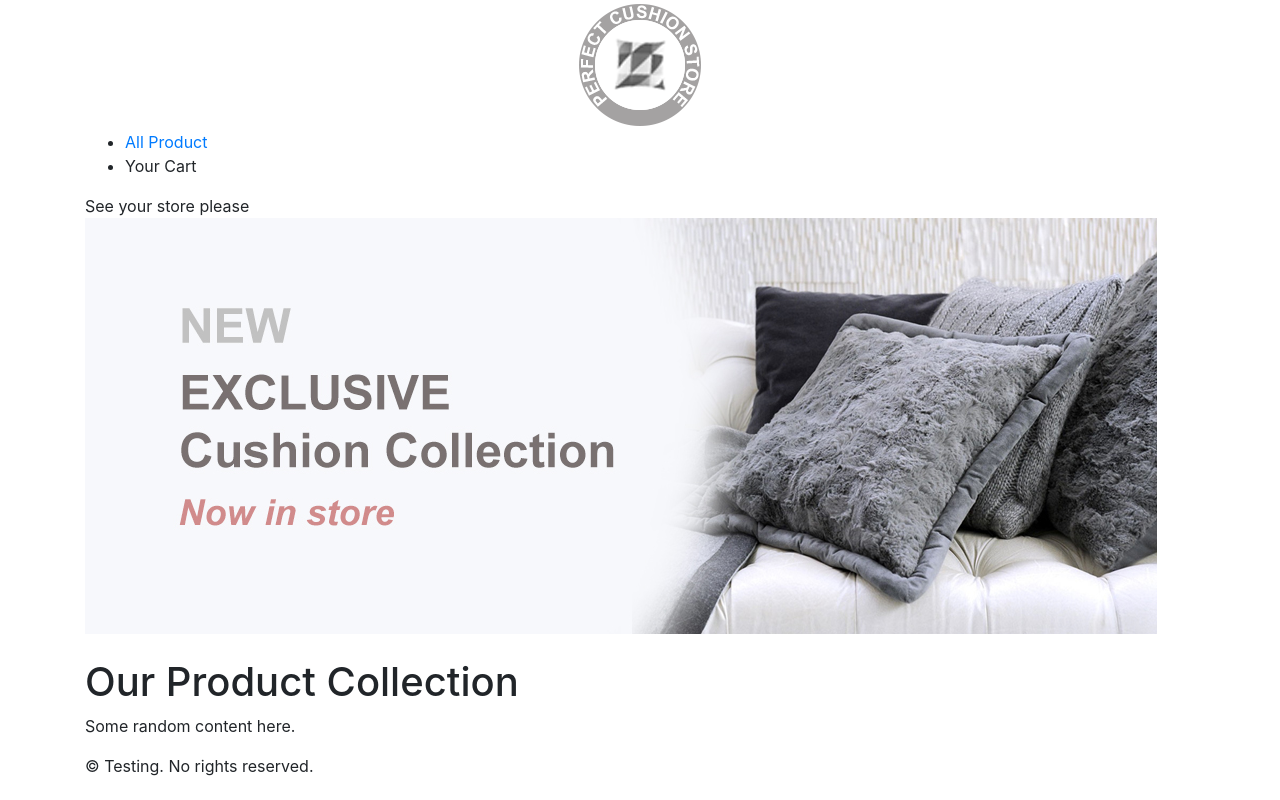
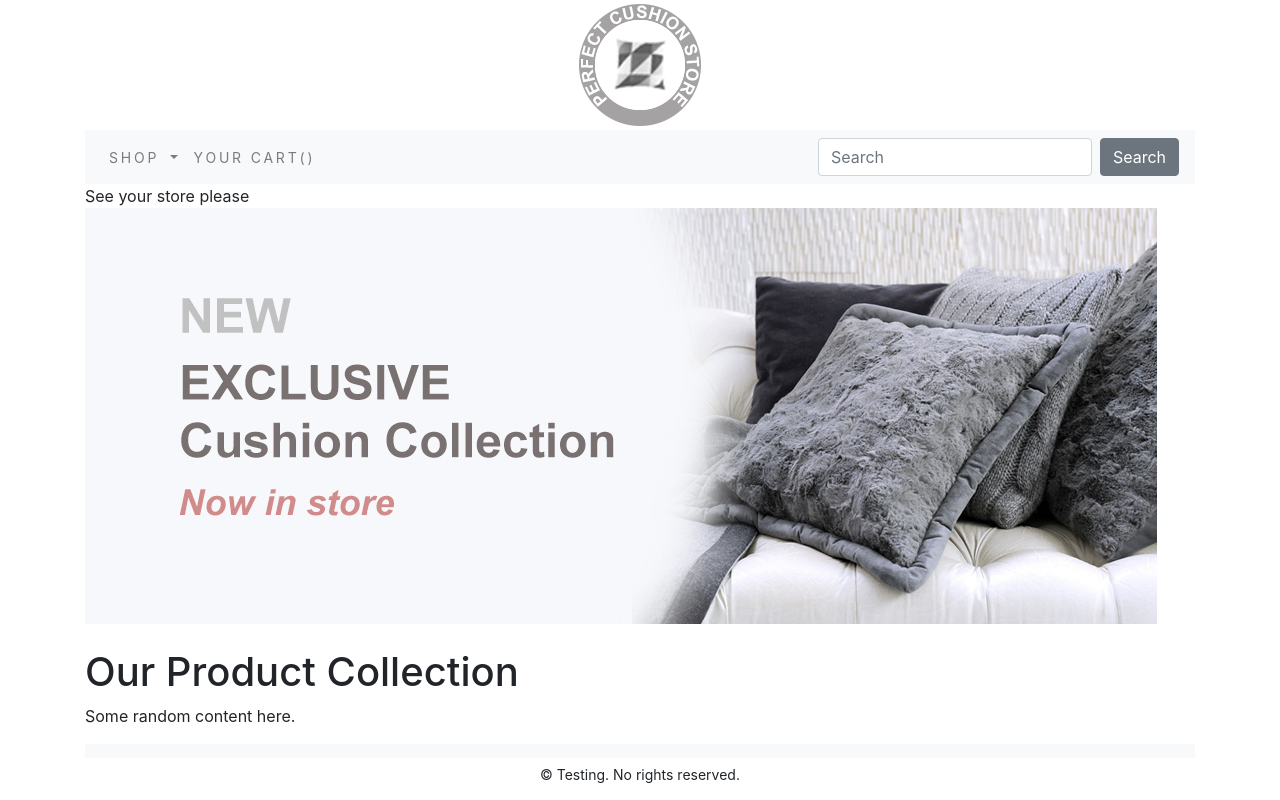
Before and after one commit to akashbindal91/django_ecommerce_practice, a Django app: page / in a window 1280 px wide. Run offline with Django 3.2, Linux system fonts and the light colour scheme; data that the repository does not hold is empty; some libraries are stand-ins or nearby versions.

Commit message:
11. Styling the header, navbar and footer with bootstrap 4

```diff
--- a/shop/templates/footer.html
+++ b/shop/templates/footer.html
@@ -1,3 +1,3 @@
-<div>
-    <p>&copy; Testing. No rights reserved.</p>
+<div class="footer navbar-fixed-bottom my_footer">
+    <p class="text-center">&copy; Testing. No rights reserved.</p>
 </div>
--- a/shop/templates/header.html
+++ b/shop/templates/header.html
@@ -1,6 +1,8 @@
 {% load staticfiles %}
 <header>
     <center>
-        <img src="{% static 'img/logo.png' %}" alt="Perfect cusion store">
+        <a href="{% url 'shop:allProdCat' %}">
+            <img src="{% static 'img/logo.png' %}" alt="Perfect cusion store">
+        </a>
     </center>
 </header>
--- a/shop/templates/navbar.html
+++ b/shop/templates/navbar.html
@@ -1,11 +1,32 @@
-<nav>
-    <ul>
-        <li><a href="{% url 'shop:allProdCat' %}">All Product</a></li>
+<nav class="navbar navbar-expand-lg navbar-light bg-light">
+    <button class="navbar-toggler" type="button" data-toggle="collapse" data-target="#navbarSupportedContent"
+        aria-controls="navbarSupportedContent" aria-expanded="false" aria-label="Toggle navigation">
+        <span class="navbar-toggler-icon"></span>
+    </button>
 
-        {% for cat in links %}
-            <li><a href="{{ cat.get_url }}">{{cat.name}}</a></li>
-        {% endfor %}
-
-        <li>Your Cart</li>
-    </ul>
+    <div class="collapse navbar-collapse" id="navbarSupportedContent">
+        <ul class="navbar-nav mr-auto">
+            <li class="nav-item dropdown {% if 'shop' in request.path %} active {% endif %}">
+                <a class="nav-link dropdown-toggle" href="#" id="navbarDropdown" role="button" data-toggle="dropdown"
+                    aria-haspopup="true" aria-expanded="false">
+                    Shop
+                </a>
+                <div class="dropdown-menu" aria-labelledby="navbarDropdown">
+                    <a class="dropdown-item" href="{% url 'shop:allProdCat' %}">All Products</a>
+                    {% for cat in links %}
+                    <a class="dropdown-item" href="{{ cat.get_url }}">{{ cat.name }}</a>
+                    <!--<div class="dropdown-divider"></div> -->
+                    {% endfor %}
+                </div>
+            </li>
+            <li class="nav-item">
+                <a class="nav-link" href="#">Your Cart()</a>
+            </li>
+        </ul>
+        <form class="form-inline my-2 my-lg-0">
+            <input class="form-control mr-sm-2" type="search" placeholder="Search" aria-label="Search">
+            <!-- <button class="btn btn-outline-success my-2 my-sm-0" type="submit">Search</button> -->
+            <button class="btn btn-secondary my-2 my-sm-0" type="submit">Search</button>
+        </form>
+    </div>
 </nav>
--- a/shop/templates/shop/base.html
+++ b/shop/templates/shop/base.html
@@ -6,6 +6,9 @@
     <meta charset="UTF-8">
     <meta name="viewport" content="width=device-width, initial-scale=1, shrink-to-fit=no">
     <meta name="description" content="{% block metadescription %}{% endblock metadescription %}">
+
+    <!-- Google Fonts -->
+    <link href="https://fonts.googleapis.com/css2?family=Roboto&display=swap" rel="stylesheet">
 
     <!-- Bootstrap CSS -->
     <link rel="stylesheet" href=" {% static 'css/custom.css' %} ">
--- a/static/css/custom.css
+++ b/static/css/custom.css
@@ -0,0 +1,27 @@
+body {
+  font-family: "Roboto", sans-serif;
+}
+
+
+.nav-item {
+  letter-spacing: 0.2em;
+  font-size: 14px;
+  text-transform: uppercase;
+}
+
+.dropdown-item {
+  letter-spacing: 0.2em;
+  font-size: 14px;
+  text-transform: uppercase;
+}
+
+/* footer class */
+.my_footer {
+    background-color: #f8f9fa;
+    height: 14px;
+}
+
+.my_footer p {
+    padding-top: 20px;
+    font-size: 14px;
+}
```
